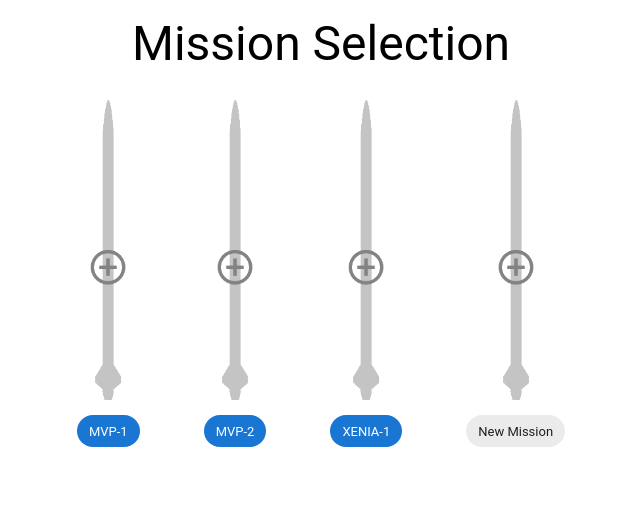
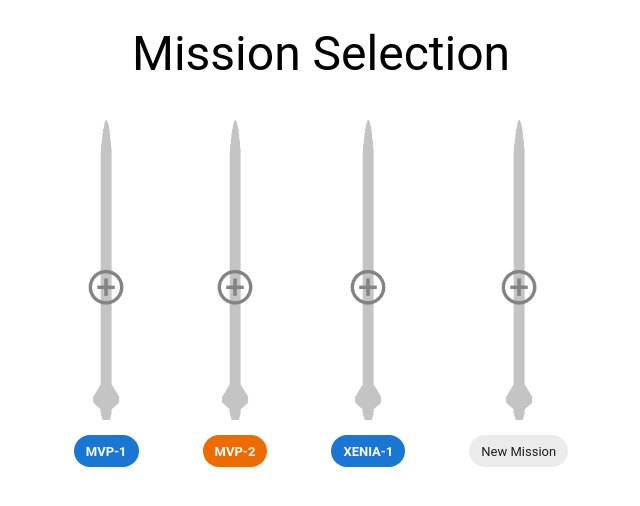
Before and after one commit to klemie/Ground-Support, a React (Create React App) app in the folder client/: page / in a window 1280 px wide. Shown: the top 506 px of the page, without its empty margins (319-959 px from the left). Built offline with nearby package versions, Linux system fonts and the light colour scheme.

Commit message:
PR Changes

```diff
--- a/client/src/root/App.tsx
+++ b/client/src/root/App.tsx
@@ -4,7 +4,7 @@ import { Grid } from "@mui/material";
 
 import TelemetryView from "../views/telemetry-view";
 import UtilitiesView from "../views/utilities-view";
-import MissionSelectionView from "../views/missionSelection-view";
+import MissionSelectionView from "../views/mission-selection-view";
 
 function App() {
 
--- a/client/src/views/missionSelection-view.tsx
+++ b/client/src/views/mission-selection-view.tsx
@@ -8,9 +8,10 @@ import "../styles/missionSelect.css";
 import addRocket from "../static/images/AddRocket.png";
 
 interface Mission {
-  id: Number;
-  name: String;
-  image: String;
+  id: number;
+  name: string;
+  image: string;
+  active: boolean;
 }
 
 interface MissionSelectProps {
@@ -24,32 +25,35 @@ export default function MissionSelectionView(props: MissionSelectProps) {
       id: 1,
       name: "MVP-1",
       image: "MVP-1.png",
+      active: true,
     },
     {
       id: 2,
       name: "MVP-2",
       image: "MVP-2.png",
+      active: false,
     },
     {
       id: 3,
       name: "XENIA-1",
       image: "XENIA-1.png",
+      active: true,
     }
-  ]
+  ];
 
-  const [missionData, setMissionData]=useState(dummyMissionData)
+  const [missionData, setMissionData] = useState(dummyMissionData);
 
-  useEffect(()=>{
-    //make an API call when component first mounts and setUserData with response
+  useEffect(() => {
+    //make an API call when component first mounts and setMissionData with response
     setMissionData(dummyMissionData)
-  },[])
+  },[]);
 
-  function addNewMission () {
+  const addNewMission = () => {
     props.setCurrentView("Active_Mission");
     console.log("Adding new mission...")
   }
 
-  function setMission (data: Mission)  {
+  const setMission = (data: Mission) => {
     props.setCurrentView("Active_Mission");
     console.log("Setting Mission to:", data)
   }
@@ -58,29 +62,35 @@ export default function MissionSelectionView(props: MissionSelectProps) {
     return <div key={data.id.toString()}>
       <Stack direction="column" spacing={1} onClick={() => setMission(data)}>
         <img src={addRocket} alt="Mission" width={40}></img>
-        <Chip label={data.name} color="primary"/>
+        <Chip label={data.name} color={ data.active ? "primary" : "warning" } sx={{ fontWeight: "bold" }}/>
       </Stack>
     </div>
   })
 
   return (
-    <>
+    <div style={{ width: "100vw", height: "99vh" }}>
       <Grid
         container
         direction="column"
         paddingX="2rem"
         paddingY="1rem"
         gap={3}
+        sx={{ height: "100%", width: "100%" }}
       >
 
         {/* Page Header */}
-        <Grid item>
+        <Grid
+          container
+          justifyContent="center"
+          alignItems="center"
+          style={{ height: "10%" }}
+        >
           <Typography variant="h3">Mission Selection</Typography>
         </Grid>
 
         {/* Mission Selection */}
         <Grid item>
-          <Stack direction="row" justifyContent="center" spacing={8}>
+          <Stack direction="row" justifyContent="center" spacing={8} >
             { missions }
             <Stack direction="column" spacing={1} onClick={addNewMission}>
               <img src={addRocket} alt="Add Rocket" width={40}></img>
@@ -89,7 +99,7 @@ export default function MissionSelectionView(props: MissionSelectProps) {
           </Stack>
         </Grid>
     </Grid>
-    </>
+    </div>
   );
 
 }
```
